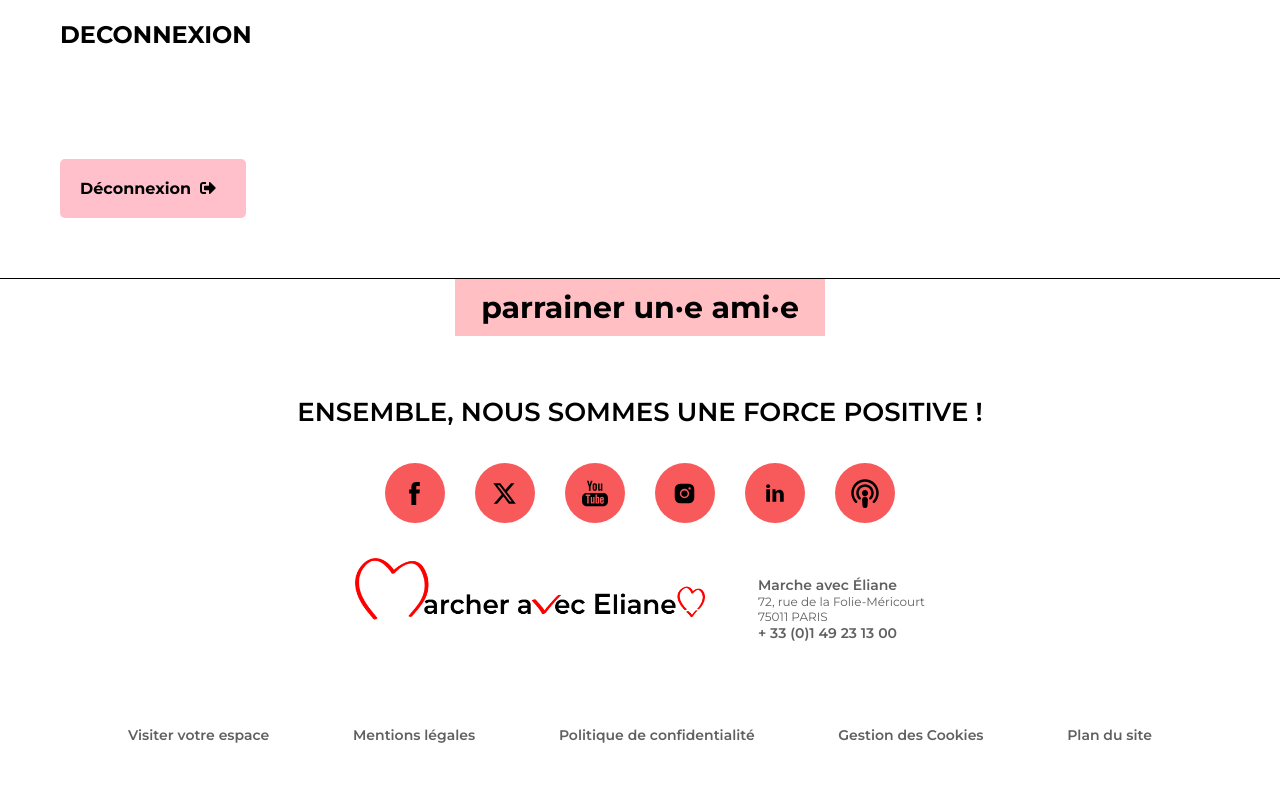
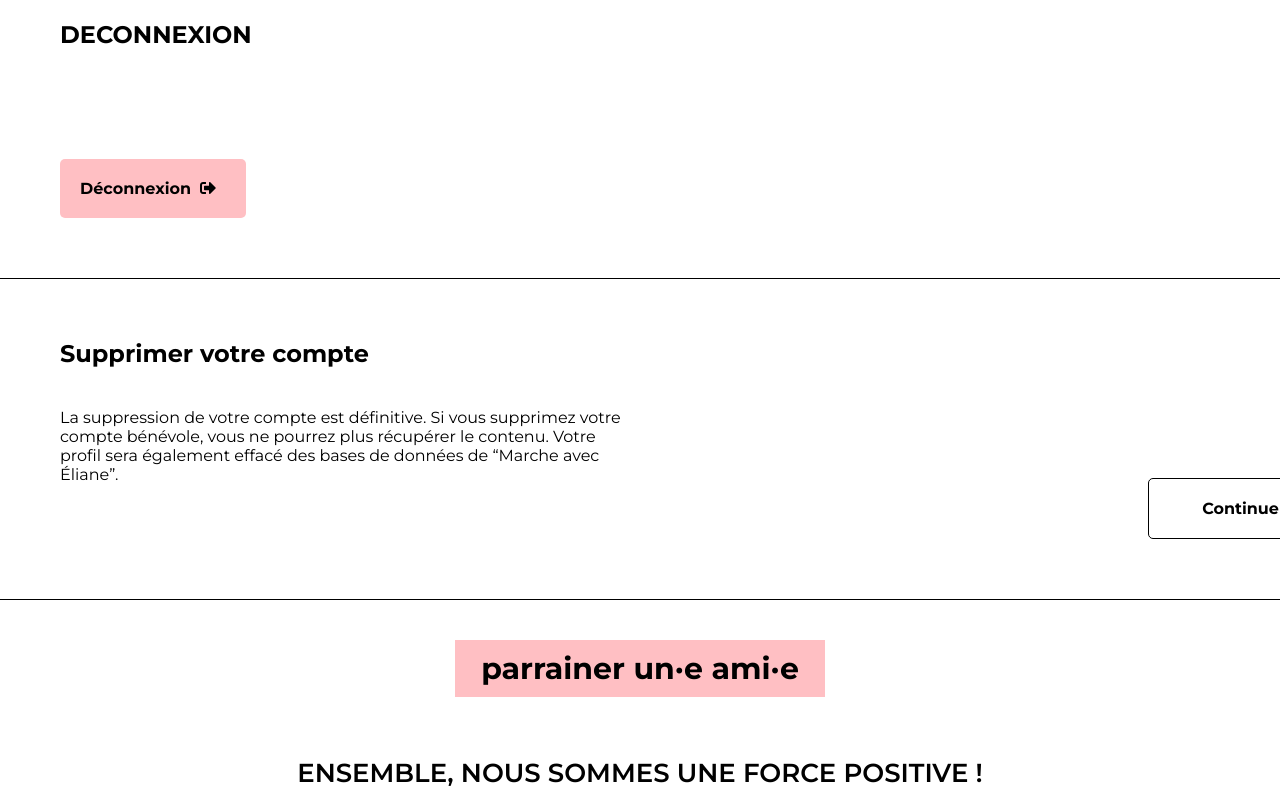
Before and after one commit to AnneGicquel/MarcheAvecEliane, an Angular app: page /accountSettings in a window 1280 px wide. Shown: the part 1665-2462 px from the top of the page. Before the commit the page ends 2429 px from the top, so only its background shows below. Built offline with nearby package versions, Linux system fonts and the light colour scheme.

Commit message:
Added _delet account section_ from accountSettingsPage

```diff
--- a/src/app/pages/account-settings/account-settings.component.css
+++ b/src/app/pages/account-settings/account-settings.component.css
@@ -9,7 +9,7 @@ section {
   width: 100%;
   height: auto;
   padding: 60px;
-    border-bottom: 1px solid black;
+  border-bottom: 1px solid var(--black);
 }
 h1 {
   margin-bottom: 40px;
@@ -20,7 +20,7 @@ section {
 button {
   width: auto;
   padding: 20px;
-    background-color: pink;
+  background-color: var(--lightPink);
   margin-top: 70px;
   font-weight: 900;
   border-radius: 5px;
@@ -48,7 +48,7 @@ section {
   flex-direction: column;
 }
 label {
-    color: grey;
+  color: var(--grey);
   font-style: italic;
   font-size: 16px;
   margin: 40px 0;
@@ -57,11 +57,11 @@ input {
   font-size: 16px;
   margin-right: 150px;
   border: none;
-    border-bottom: 1px solid black;
+  border-bottom: 1px solid var(--black);
   line-height: 1.5;
 }
 input:focus {
-      outline: 2px solid  pink;
+  outline: 2px solid var(--lightPink);
   outline-offset: -2px;
   /* pour etre pile sur la ligne border bottom */
   padding-top: 5px;
@@ -70,48 +70,67 @@ input:focus {
 /* .submitButton {
     margin-top: 20px;
 } */
-.error-message p{
-    color: #ff0000;
+.error-message p {
+  color: var(--redLine);
   font-size: 12px;
   margin-top: 5px;
 }
 
 /* CHANGEMENT DE MOT DE PASSE */
-.inputPlusEyeContainer{
+.inputPlusEyeContainer {
   display: flex;
   align-items: center;
   width: 480px;
-    border-bottom: 1px solid black;
+  border-bottom: 1px solid var(--black);
   margin-top: 40px;
 }
-.inputPSW{
+.inputPSW {
   width: 450px;
   margin-right: 10px;
-    border:none;
+  border: none;
 }
-.fas{
+.fas {
   margin-right: 10px;
 }
 .inputPlusEyeContainer:focus-within {
-    background-color: pink;
+  background-color: var(--lightPink);
 }
 
 /* ROBUST PWD */
-.validationContainer{
+.validationContainer {
   display: flex;
   flex-direction: column;
   align-items: flex-start;
   margin-top: 10px;
 }
 
-.validationContainer .block{
+.validationContainer .block {
   margin-bottom: 3px;
-    font-size:8px;
+  font-size: 8px;
 }
 .valid {
-    color: grey;
+  color: var(--grey);
 }
 
 .invalid {
-    color: red;
+  color: var(--redLine);
 }
+
+/* “SUPPRESSION” */
+.deleteAccountContainer {
+  display: flex;
+  justify-content: space-between;
+}
+p {
+  width: 570px;
+  font-size: 16px;
+}
+.deleteBTN {
+  background-color: var(--white);
+  border: 1px solid var(--black);
+  width: 150px;
+  text-align: center;
+}
+.deleteAccountSection {
+  margin-bottom: 40px;
+}
--- a/src/app/pages/account-settings/account-settings.component.html
+++ b/src/app/pages/account-settings/account-settings.component.html
@@ -332,5 +332,19 @@
     </button>
   </section>
 
+  <!-- Partie “SUPPRESSION” -->
+  <section class="deleteAccountSection">
+    <h1>Supprimer votre compte</h1>
+    <div class="deleteAccountContainer">
+      <p>
+        La suppression de votre compte est définitive. Si vous supprimez votre
+        compte bénévole, vous ne pourrez plus récupérer le contenu. Votre profil
+        sera également effacé des bases de données de “Marche avec Éliane”.
+      </p>
+      <button class="deleteBTN">Continuer</button>
+      <!-- modal -->
+    </div>
+  </section>
+
 
 </main>
```
Lines whose indentation alone changed are shown as unchanged.
